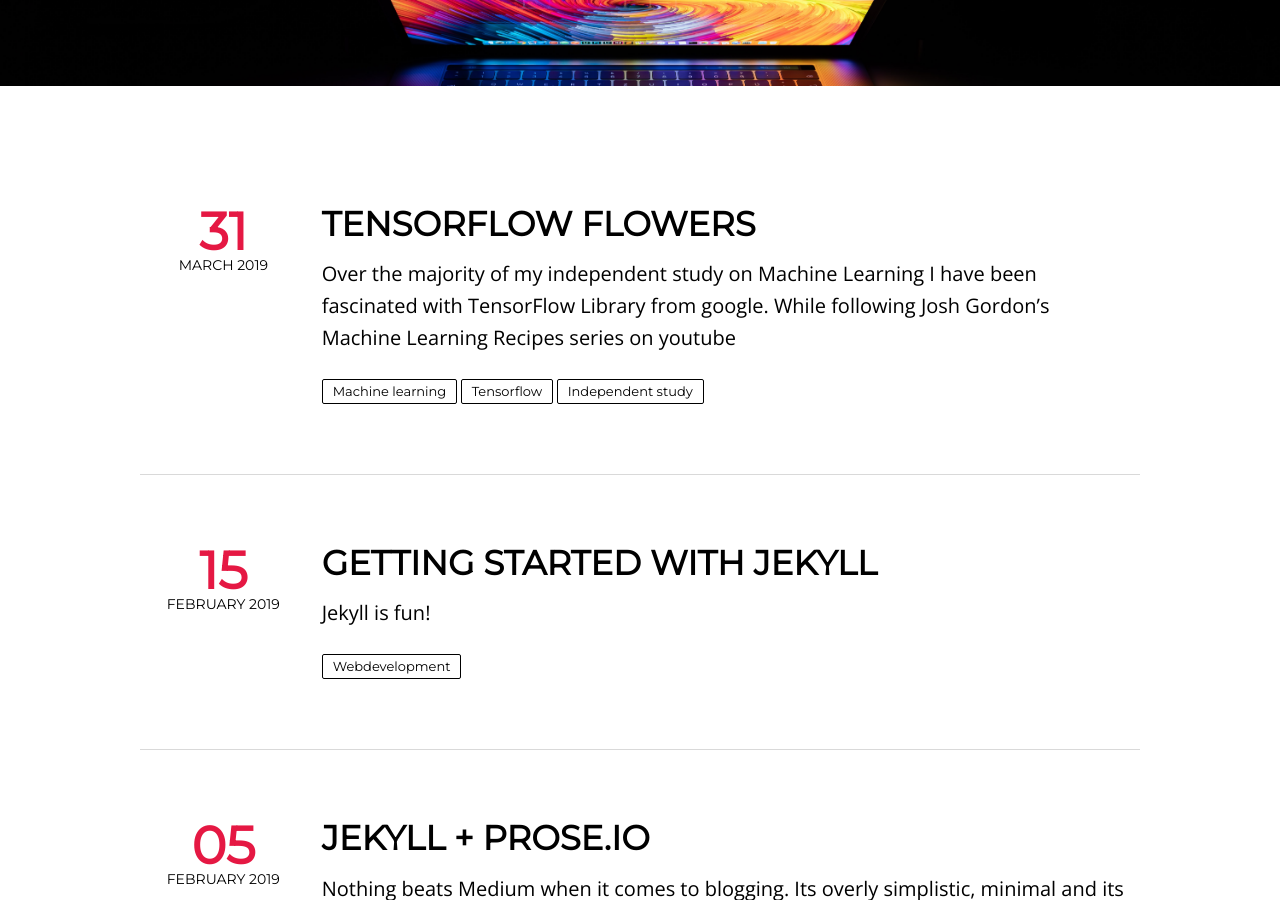
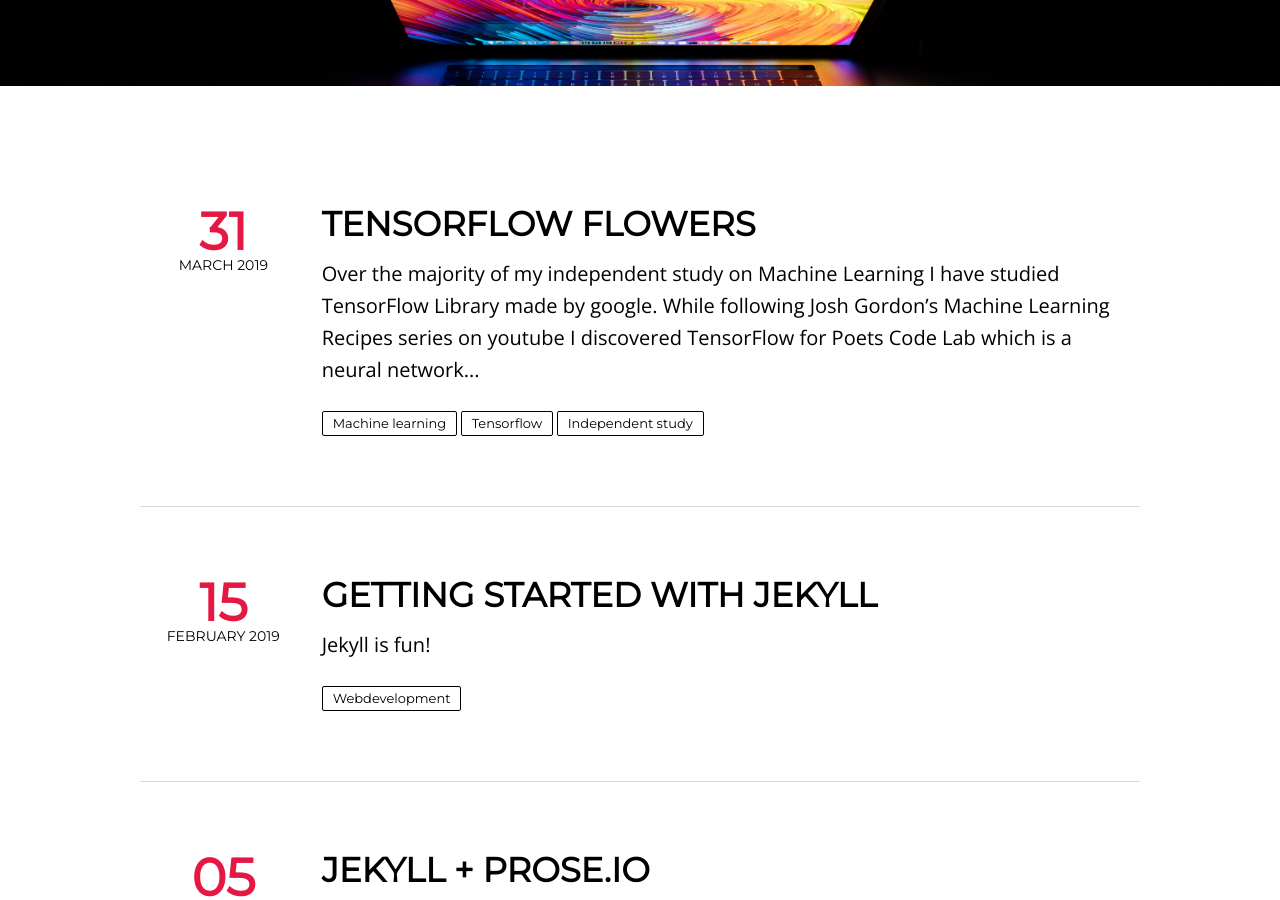
Before and after one commit to walshg3/walshg3.github.io, a Jekyll site: the page built from index.html, in a window 1280 px wide and 900 px high, scrolled down 438 px. Built offline with Jekyll 4.4.1, drawn with Linux system fonts in a browser that asks for light colours; the list of posts is cut into pages by our own code.

Commit message:
finish article on tenserflow flowers

````diff
--- a/_posts/2019-03-31-tensorflow-flowers.md
+++ b/_posts/2019-03-31-tensorflow-flowers.md
@@ -20,4 +20,49 @@
 published: true
 ---
 
-Over the majority of my independent study on Machine Learning I have been fascinated with [TensorFlow Library](https://www.tensorflow.org/) from google. While following [Josh Gordon's](https://twitter.com/random_forests) Machine Learning Recipes series on [youtube](https://www.youtube.com/watch?v=cKxRvEZd3Mw&list=PLOU2XLYxmsIIuiBfYad6rFYQU_jL2ryal)
+Over the majority of my independent study on Machine Learning I have studied [TensorFlow Library](https://www.tensorflow.org/) made by google. While following [Josh Gordon's](https://twitter.com/random_forests) Machine Learning Recipes series on [youtube](https://www.youtube.com/watch?v=cKxRvEZd3Mw&list=PLOU2XLYxmsIIuiBfYad6rFYQU_jL2ryal) I discovered TensorFlow for Poets Code Lab which is a neural network designed for image recognition. By following this [Google Codelab](https://codelabs.developers.google.com/codelabs/tensorflow-for-poets/?utm_campaign=chrome_series_machinelearning_063016&utm_source=gdev&utm_medium=yt-desc#0) I was able to successfully create an application that recognizes the difference between daisy, sunflowers, dandelion, roses, tulips using only the trained neural network and a phone camera. I ran into a few hiccups along the way that I will write about below.
+
+I recommend following the guide as it is very well written however it does not go into how to setup your ide and environment for the project. Keep in mind I am using MacOS for my development so if you are running Linux, Windows, or are throwing rocks to make sparks you might need to change accordingly. I used conda ([Anacondas](https://docs.anaconda.com/anaconda/navigator/) Package Manager) to create a python environment for the application.
+
+It is recommended to use either Docker containers or python virtual environments for projects like this. In order to create the python environment for TensorFlow I ran the following command in terminal:
+
+```bash
+conda create -n tensorflow_env TensorFlow
+```
+This will create a python environment with the base level packages needed including TensorFlow. From there all you have to do is activate the python environment in your terminal session:
+
+```bash
+conda activate tensorflow_env
+```
+Now we are in the activated python environment so any scripts for the TensorFlow guide that need specific imports will be able to run with no problems.
+
+Other than that, I was successfully able to create a neural network to identify the flowers. I will attach a few screenshots below of the application identifying the flowers:
+
+Roses:
+
+<img src="/images/Flowers/rose1.png" alt="" width="200"/>
+<img src="/images/Flowers/rose2.png" alt="" width="200"/>
+
+<br>
+<br>
+
+Tulips:
+
+<img src="/images/Flowers/tulip.png" alt="" width="200"/>
+
+<br>
+<br>
+
+Sunflowers:
+
+<img src="/images/Flowers/sunflower1.png" alt="" width="200"/>
+<img src="/images/Flowers/sunflower2.png" alt="" width="200"/>
+
+
+How does this work you might be asking? Basically, a bunch of images was passed into googles [inception](https://ai.googleblog.com/2016/03/train-your-own-image-classifier-with.html) engine to looks specifically for flowers. After extensive training and testing the image classifier gets almost perfect results on flowers. The really cool thing with inception is you can use it as a base and train your own image classifier to identify any object as long as you have enough pictures to pass into the training.
+
+On a final and hilarious note. I've been going around and seeing what kind of flowers my friends are :)
+
+<img src="/images/Flowers/friend1.png" alt="" width="200"/>
+<img src="/images/Flowers/friend2.png" alt="" width="200"/>
+<img src="/images/Flowers/friend3.png" alt="" width="200"/>
````
Also changed, not shown: 10 other files.
